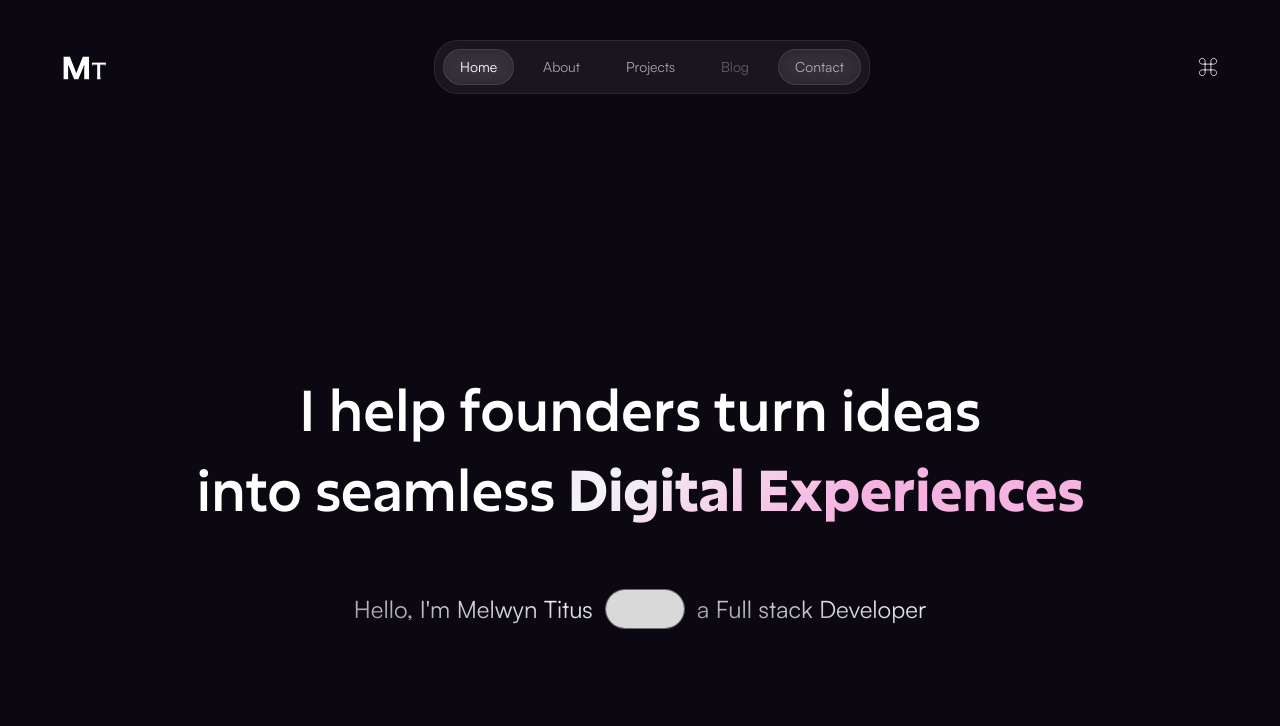
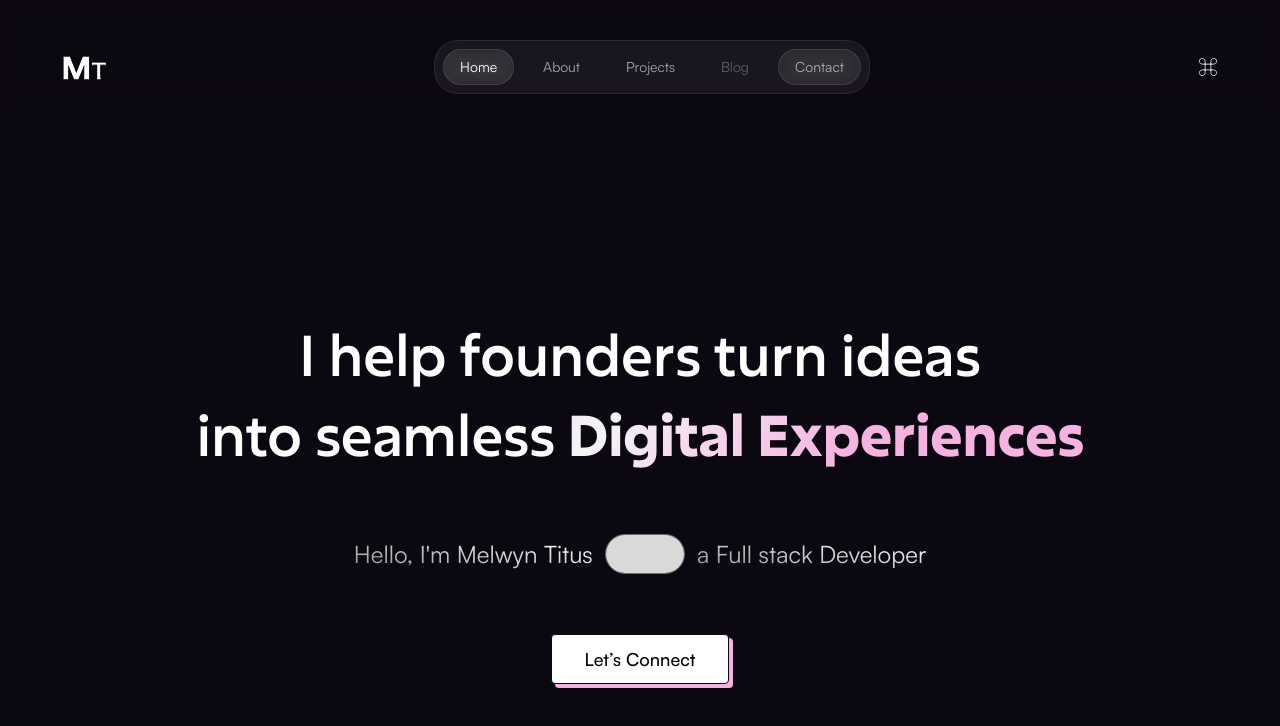
Before and after one commit to devtitus/portfolio-website-2026, a Next.js app: page / in a window 1280 px wide. Shown: the top 726 px of the page. Built offline with nearby package versions, Linux system fonts and the light colour scheme.

Commit message:
feat(home): add hero section buttons
Adds "Let's Connect" button to the hero section with hover and active
states. Includes styling for the button and a wrapper for the buttons.
Also introduces new CSS variables for colors, gaps, and border radius.

```diff
--- a/app/pages/home/components/heroSection.tsx
+++ b/app/pages/home/components/heroSection.tsx
@@ -42,6 +42,14 @@ const HeroSection = () => {
             a Full stack Developer
           </span>
         </div>
+        {/* Hero Buttons */}
+        <div className={styles.heroButtonsWrapper}>
+          <button
+            className={`${styles.heroButton} ${styles.commonButtonStyle}`}
+          >
+            Let’s Connect
+          </button>
+        </div>
       </div>
     </section>
   );
--- a/app/styles/globals.css
+++ b/app/styles/globals.css
@@ -161,6 +161,8 @@
   --glass-color: rgba(255, 255, 255, 0.06);
   --page-bg: #0c0811;
   --default-text-color: #ffffff;
+  --default-text-color-2: #0c0811;
+  --default-violet-color: #f6b2e1;
   --monochrome-gradient-text-color: linear-gradient(
     189deg,
     #fff 6.79%,
@@ -184,6 +186,7 @@
   --scrollbar-track-color: rgba(255, 255, 255, 0.05);
 
   /* Border Radius */
+  --border-radius-4px: 4px;
   --border-radius-18px: 18px;
   --border-radius-24px: 24px;
   --border-radius-40px: 40px;
@@ -193,6 +196,8 @@
 
   /* Gap */
   --gap-12px: 12px;
+  --gap-24px: 24px;
+  --gap-40px: 40px;
   --gap-60px: 60px;
 
   /* Font */
--- a/app/styles/home/components/hero.module.css
+++ b/app/styles/home/components/hero.module.css
@@ -85,6 +85,7 @@
   align-items: center;
   justify-content: center;
   border: 1px solid var(--hero-separator-border-color);
+  cursor: pointer;
 }
 
 .separatorShutter {
@@ -99,3 +100,42 @@
   transform: translateY(-100%);
   transition: transform 0.4s ease-out;
 }
+
+.heroButtonsWrapper {
+  display: flex;
+  align-items: center;
+  gap: var(--gap-40px);
+}
+
+.commonButtonStyle {
+  display: flex;
+  justify-content: center;
+  align-items: center;
+  border: 1px solid var(--BG, #0c0811);
+  box-shadow: 4px 4px 0 0 var(--default-violet-color);
+  border-radius: var(--border-radius-4px);
+  background: var(--default-text-color);
+}
+
+.heroButton {
+  padding: 12px 32px;
+  color: var(--default-text-color-2);
+  text-align: center;
+  font-family: var(--font-family-secondary);
+  font-size: 18px;
+  font-style: normal;
+  font-weight: 500;
+  line-height: normal;
+  transform: scale(1);
+  transition: box-shadow 0.04s ease-in-out;
+}
+
+.heroButton:hover {
+  transform: scale(1.02);
+}
+
+.heroButton:active {
+  box-shadow: none;
+  transform: scale(0.99);
+  transition: box-shadow 0.02s ease-out;
+}
```
